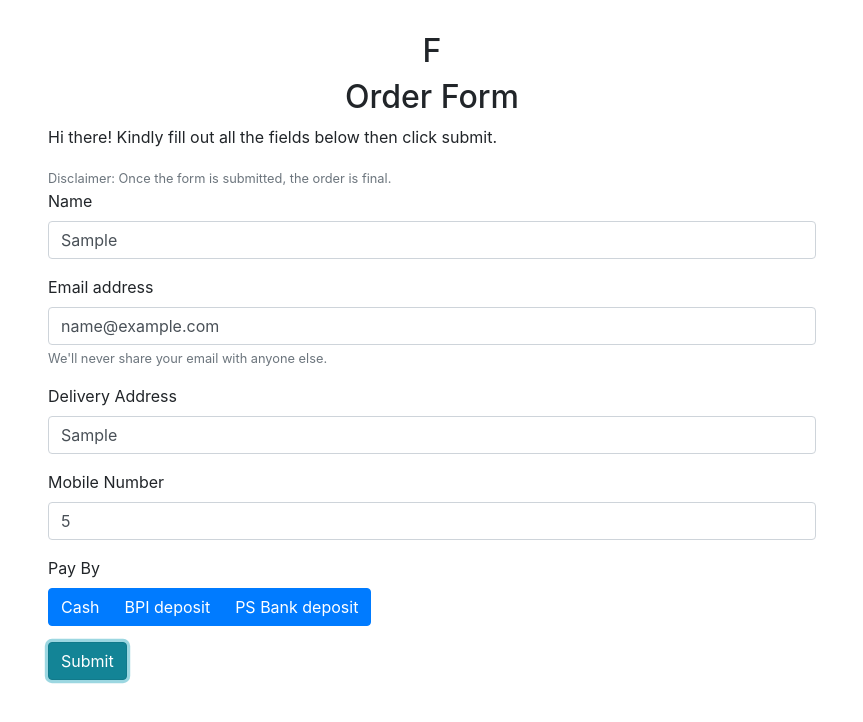
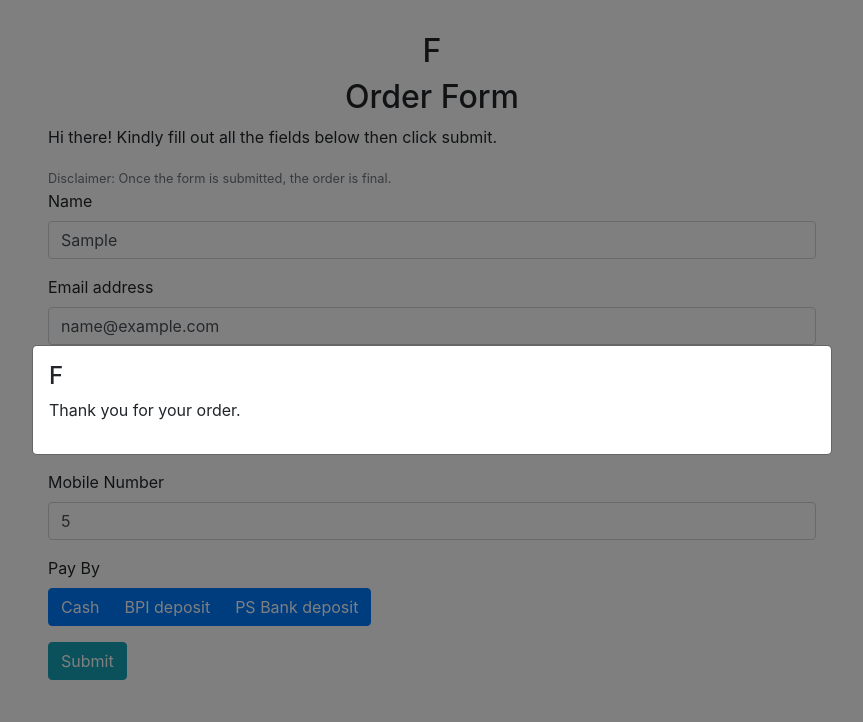
Before and after one commit to shaneenvitug/order-form, a React (Create React App) app: page / in a window 1280 px wide. Both pictures are taken after typing "Sample", "name@example.com", "Sample", "5" into the empty fields and a click on the button "Submit". Shown: the top 722 px of the page, without its empty margins (208-1071 px from the left). Built offline with nearby package versions, Linux system fonts and the light colour scheme.

Commit message:
modal implementation when form is submitted

```diff
--- a/src/App.js
+++ b/src/App.js
@@ -3,9 +3,12 @@ import Form from 'react-bootstrap/Form';
 import Button from 'react-bootstrap/Button';
 import ToggleButtonGroup from 'react-bootstrap/ToggleButtonGroup';
 import ToggleButton from 'react-bootstrap/ToggleButton';
+import Modal from 'react-bootstrap/Modal'
 import { Formik } from 'formik';
 
 function App() {
+  const [modalShow, setModalShow] = React.useState(false);
+
   return (
     <div>
       <header>
@@ -22,7 +25,10 @@ function App() {
           mobile: '',
           paymentMethod: ''
         }}
-        onSubmit={console.log}
+        onSubmit={(values) => {
+          console.log(values)
+          setModalShow(true);
+        }}
       >
         {({
           values,
@@ -98,6 +104,23 @@ function App() {
             </Form>
           )}
       </Formik>
+
+      {/* Modal for when submit button is submitted */}
+
+      <Modal
+      size="lg"
+      aria-labelledby="contained-modal-title-vcenter"
+      centered
+      show={modalShow}
+      onHide={() => setModalShow(false)}
+    >
+      <Modal.Body>
+        <h4>F</h4>
+        <p>
+          Thank you for your order.
+        </p>
+      </Modal.Body>
+    </Modal>
     </div>
   );
 }
```
